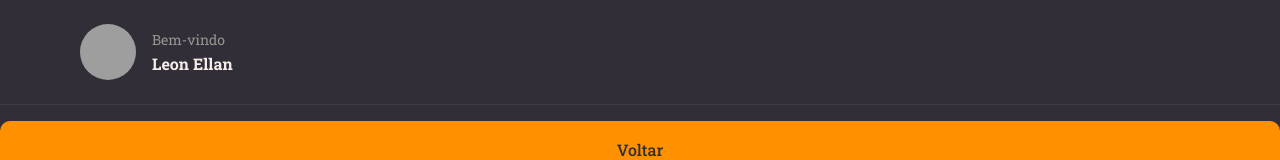
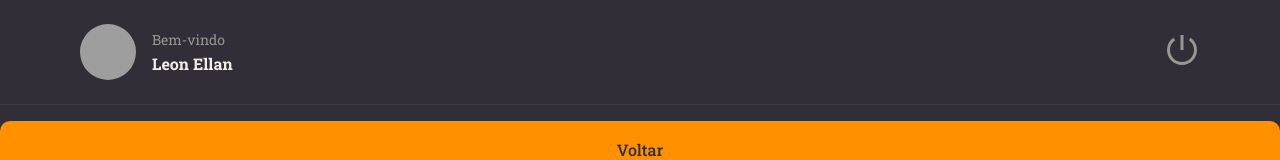
Before and after one commit to Leon-Ellan/rockectmovies-front, a React (Vite) app in the folder rocketmovies/: page / in a window 1280 px wide. Shown: the top 160 px of the page. Built offline with nearby package versions, Linux system fonts and the light colour scheme; grey boxes are pictures that could not be loaded.

Commit message:
add logout icons

```diff
--- a/rocketmovies/src/components/Header/index.jsx
+++ b/rocketmovies/src/components/Header/index.jsx
@@ -1,4 +1,5 @@
-import { Container, Profile } from "./styles";
+import { RiShutDownLine } from "react-icons/ri"
+import { Container, Profile,Logout } from "./styles";
 
 export function Header() {
 
@@ -13,6 +14,9 @@
         <strong>Leon Ellan</strong>
       </div>
       </Profile>
+      <Logout>
+        <RiShutDownLine/>
+      </Logout>
     </Container>
   )
 }
--- a/rocketmovies/src/components/Header/styles.js
+++ b/rocketmovies/src/components/Header/styles.js
@@ -43,3 +43,12 @@
   }
 
 `
+export const Logout = styled.button`
+  border: none;
+  background: none;
+
+  > svg {
+    color: ${({ theme}) => theme.COLORS.GRAY_100};
+    font-size: 36px;
+  }
+`
```
